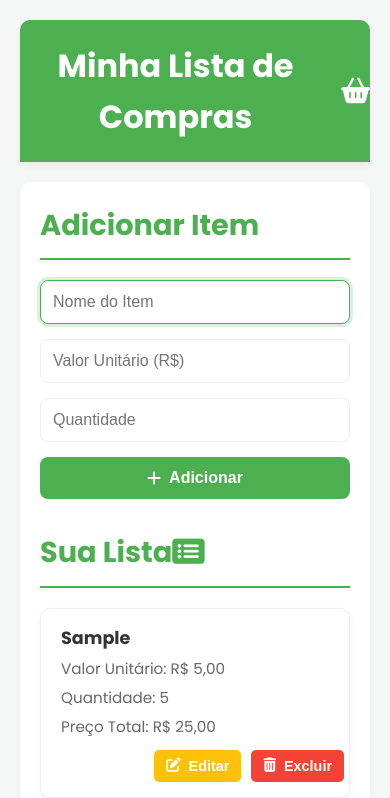
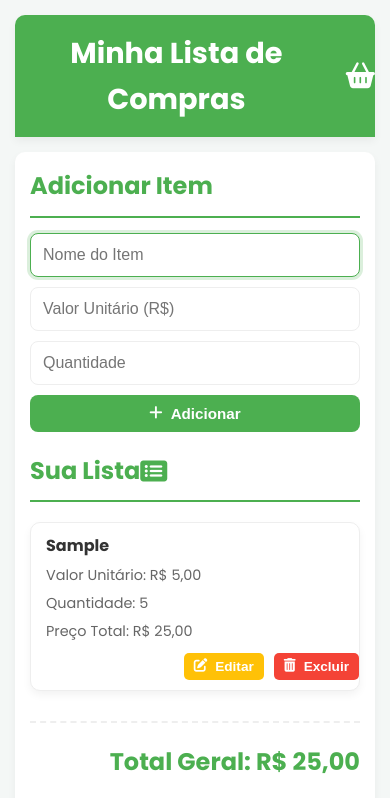
Before and after one commit to gust14/minhalistadecompras, a plain HTML site: page index.html in a window 390 px wide. Both pictures are taken after typing "Sample", "5", "5" into the empty fields and a click on the button "Adicionar". Shown: the top 798 px of the page. Drawn offline with nearby package versions, Linux system fonts and the light colour scheme.

Commit message:
v1.04 - Melhorias de responsividade

```diff
--- a/style.css
+++ b/style.css
@@ -1,15 +1,18 @@
 @import url('https://fonts.googleapis.com/css2?family=Poppins:wght@300;400;600;700&display=swap');
 
 :root {
-    --primary-color: #4CAF50; /* Verde vibrante */
-    --secondary-color: #FFC107; /* Amarelo para destaques */
+    --primary-color: #4CAF50;
+    /* Verde vibrante */
+    --secondary-color: #FFC107;
+    /* Amarelo para destaques */
     --background-color: #f4f7f6;
     --card-background: #ffffff;
     --text-color: #333;
     --light-text-color: #666;
     --border-color: #eee;
     --box-shadow: 0 4px 8px rgba(0, 0, 0, 0.05);
-    --danger-color: #F44336; /* Vermelho para ações de perigo */
+    --danger-color: #F44336;
+    /* Vermelho para ações de perigo */
 }
 
 * {
@@ -215,7 +218,8 @@ button:active {
 }
 
 .item-actions .delete-btn {
-    background-color: var(--danger-color); /* Vermelho para exclusão */
+    background-color: var(--danger-color);
+    /* Vermelho para exclusão */
 }
 
 .item-actions .delete-btn:hover {
@@ -249,7 +253,8 @@ footer {
 }
 
 footer .fas {
-    color: #E91E63; /* Coração vermelho */
+    color: #E91E63;
+    /* Coração vermelho */
     margin: 0 5px;
 }
 
@@ -263,8 +268,10 @@ footer .fas {
     width: 100%;
     height: 100%;
     overflow: auto;
-    background-color: rgba(0,0,0,0.6); /* Mais escuro para destaque */
-    display: flex; /* Usar flexbox para centralizar */
+    background-color: rgba(0, 0, 0, 0.6);
+    /* Mais escuro para destaque */
+    display: flex;
+    /* Usar flexbox para centralizar */
     justify-content: center;
     align-items: center;
     opacity: 0;
@@ -280,12 +287,14 @@ footer .fas {
     margin: auto;
     padding: 30px;
     border-radius: 10px;
-    box-shadow: 0 8px 16px rgba(0,0,0,0.2); /* Sombra mais pronunciada */
+    box-shadow: 0 8px 16px rgba(0, 0, 0, 0.2);
+    /* Sombra mais pronunciada */
     width: 90%;
     max-width: 550px;
     text-align: center;
     position: relative;
-    transform: translateY(-20px); /* Animação de entrada */
+    transform: translateY(-20px);
+    /* Animação de entrada */
     transition: transform 0.3s ease-in-out;
 }
 
@@ -346,7 +355,8 @@ footer .fas {
 .social-share-buttons {
     display: flex;
     justify-content: center;
-    flex-wrap: wrap; /* Para telas menores */
+    flex-wrap: wrap;
+    /* Para telas menores */
     gap: 15px;
     margin-top: 20px;
 }
@@ -366,14 +376,28 @@ footer .fas {
 
 .social-share-buttons a:hover {
     transform: translateY(-3px);
-    box-shadow: 0 4px 8px rgba(0,0,0,0.1);
+    box-shadow: 0 4px 8px rgba(0, 0, 0, 0.1);
 }
 
-.whatsapp-btn { background-color: #25D366; }
-.facebook-btn { background-color: #1877F2; }
-.twitter-btn { background-color: #1DA1F2; }
-.linkedin-btn { background-color: #0A66C2; }
-.email-btn { background-color: #D44638; }
+.whatsapp-btn {
+    background-color: #25D366;
+}
+
+.facebook-btn {
+    background-color: #1877F2;
+}
+
+.twitter-btn {
+    background-color: #1DA1F2;
+}
+
+.linkedin-btn {
+    background-color: #0A66C2;
+}
+
+.email-btn {
+    background-color: #D44638;
+}
 
 
 /* Tutorial styles */
@@ -404,12 +428,20 @@ footer .fas {
         background-color: white;
         padding: 0;
     }
-    header, main, footer, .acoes-group, .modal {
+
+    header,
+    main,
+    footer,
+    .acoes-group,
+    .modal {
         display: none;
     }
-    #pdf-content { /* Este id não será usado diretamente, mas sim gerado pelo jsPDF */
+
+    #pdf-content {
+        /* Este id não será usado diretamente, mas sim gerado pelo jsPDF */
         display: block !important;
-        width: 80mm; /* Largura padrão de cupom fiscal */
+        width: 80mm;
+        /* Largura padrão de cupom fiscal */
         margin: 0 auto;
         font-family: 'Courier New', monospace;
         font-size: 0.8em;
@@ -417,36 +449,49 @@ footer .fas {
         border: 1px dashed #ccc;
         padding: 10px;
     }
-    .pdf-header, .pdf-item, .pdf-total, .pdf-footer {
+
+    .pdf-header,
+    .pdf-item,
+    .pdf-total,
+    .pdf-footer {
         margin-bottom: 5px;
     }
+
     .pdf-header {
         text-align: center;
         border-bottom: 1px dashed black;
         padding-bottom: 5px;
     }
+
     .pdf-item {
         display: flex;
         justify-content: space-between;
     }
+
     .pdf-item-name {
         width: 60%;
     }
-    .pdf-item-qty, .pdf-item-price, .pdf-item-total {
+
+    .pdf-item-qty,
+    .pdf-item-price,
+    .pdf-item-total {
         width: 15%;
         text-align: right;
     }
+
     .pdf-total {
         text-align: right;
         border-top: 1px dashed black;
         padding-top: 5px;
         font-weight: bold;
     }
+
     .pdf-footer {
         text-align: center;
         margin-top: 10px;
         font-style: italic;
     }
+
     .pdf-footer strong {
         font-weight: bold;
     }
@@ -456,18 +501,130 @@ footer .fas {
 /* Responsividade */
 @media (max-width: 600px) {
     header h1 {
-        font-size: 2em;
+        font-size: 1.8em;
+        display: flex;
+        align-items: center;
+        justify-content: center;
+    }
+
+    header h1 .fas {
+        margin-left: 8px;
+        /* Ajusta o espaçamento do ícone */
+        font-size: 0.9em;
+        /* Reduz o tamanho do ícone */
+    }
+
+    body {
+        padding: 15px;
+        /* Reduz o padding geral */
+    }
+
+    header {
+        padding: 15px 0;
+        /* Reduz o padding vertical do cabeçalho */
+        margin-bottom: 15px;
+        /* Reduz a margem inferior do cabeçalho */
     }
 
     main {
-        padding: 20px;
+        padding: 15px;
+        /* Reduz o padding da área principal */
+        margin-bottom: 15px;
+        /* Reduz a margem inferior da área principal */
     }
+
+    section {
+        margin-bottom: 20px;
+        /* Reduz a margem inferior das seções */
+    }
+
+    h2 {
+        font-size: 1.5em;
+        /* Reduz o tamanho do título da seção */
+        margin-bottom: 15px;
+        /* Reduz a margem inferior do título da seção */
+    }
+
+    .input-group {
+        gap: 10px;
+        /* Reduz o espaço entre os inputs */
+        margin-bottom: 15px;
+        /* Reduz a margem inferior do grupo de inputs */
+    }
+
+    .input-group input,
+    .input-group button {
+        padding: 10px;
+        /* Reduz o padding dos inputs e botões de adicionar */
+        font-size: 0.95em;
+        /* Reduz a fonte dos inputs e botões de adicionar */
+    }
+
+    button {
+        padding: 10px 15px;
+        /* Reduz o padding dos botões de ação */
+        font-size: 0.9em;
+        /* Reduz a fonte dos botões de ação */
+        min-width: auto;
+        /* Permite que os botões se ajustem ao conteúdo */
+    }
+
+    .acoes-group button {
+        min-width: 100%;
+        /* Faz os botões de ação ocuparem a largura total */
+    }
+
+    .item-card {
+        padding: 10px 15px;
+        /* Reduz o padding dos cards de item */
+    }
+
+    .item-info p {
+        font-size: 0.9em;
+        /* Reduz a fonte das informações do item */
+    }
+
+    .item-info strong {
+        font-size: 1em;
+        /* Reduz a fonte do nome do item */
+    }
+
+    .item-actions button {
+        padding: 6px 10px;
+        /* Reduz o padding dos botões de editar/excluir */
+        font-size: 0.85em;
+        /* Reduz a fonte dos botões de editar/excluir */
+    }
+
+    .total-area h3 {
+        font-size: 1.5em;
+        /* Reduz a fonte do total geral */
+    }
+
+    footer {
+        padding: 10px;
+        /* Reduz o padding do footer */
+        font-size: 0.85em;
+        /* Reduz a fonte do footer */
+        display: flex;
+        flex-direction: column;
+        /*Organiza os itens em coluna */
+        align-items: center;
+        /*Centraliza os itens horizontalmente*/
+        text-align: center;
+        /*Centraliza o texto dentro de cada item */
+    }
+
+    footer p {
+    margin-bottom: 5px; /* Adiciona um pequeno espaço entre as linhas */
+}
 
     .input-group {
         flex-direction: column;
     }
 
-    .input-group input, .input-group button {
+    .input-group input,
+    .input-group button {
         width: 100%;
     }
 
```
